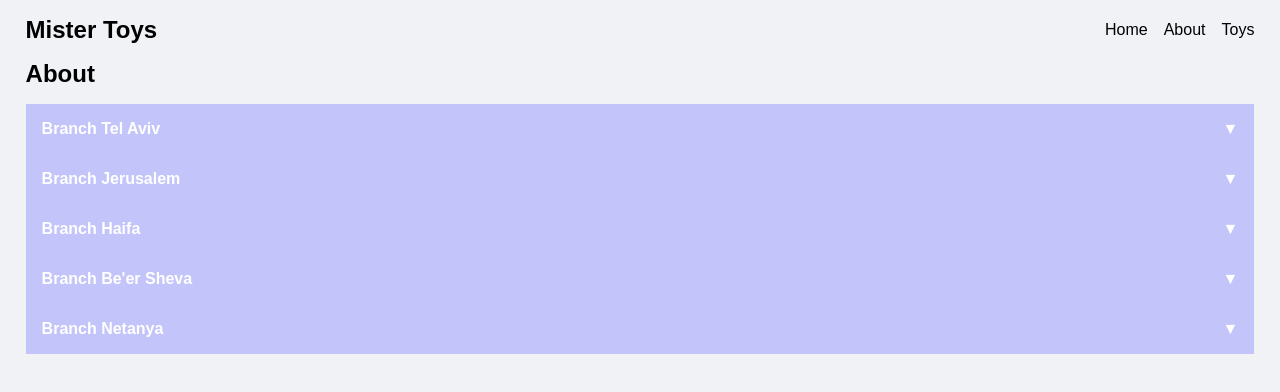
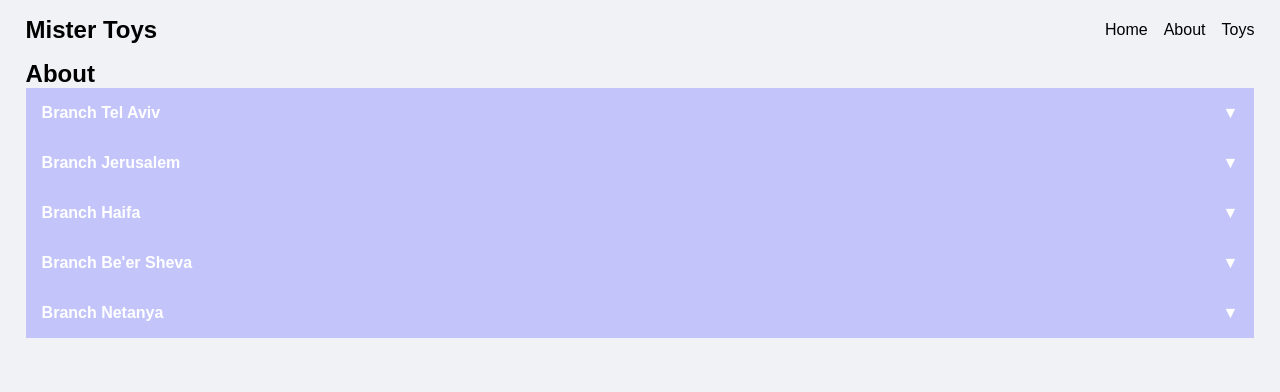
Before and after one commit to Eh2409/mistertoy-frontend, a React (Vite) app: page /about in a window 1280 px wide. Shown: the top 392 px of the page. Built offline with nearby package versions, Linux system fonts and the light colour scheme.

Commit message:
Improve branch list functionality

```diff
--- a/src/assets/style/cmps/BranchList.css
+++ b/src/assets/style/cmps/BranchList.css
@@ -1,3 +1,7 @@
+.branches-list {
+    margin: 0;
+}
+
 .branches-list>.branch-name {
     background-color: var(--chatMessBg1);
     color: white;
--- a/src/cmps/BranchList.jsx
+++ b/src/cmps/BranchList.jsx
@@ -1,10 +1,33 @@
 import { BranchPreview } from "./BranchPreview.jsx"
 
+import { useState, useEffect, useRef, Fragment } from 'react'
+
 export function BranchList({ branches }) {
+
+    const [branchOpen, setBranchOpen] = useState({ branchId: null })
+
+
+    function onToggleBranch(branchId) {
+        setBranchOpen(prev => {
+            if (branchOpen.branchId === branchId) {
+                prev = ({ ...prev, branchId: null })
+            } else {
+                prev = ({ ...prev, branchId: branchId })
+            }
+            return prev
+        })
+    }
+
     return (
         <ul className='branches-list'>
             {branches && branches.length > 0 && branches.map((branch) => {
-                return <BranchPreview key={branch.phone} branch={branch} />
+                return <Fragment key={branch._id}>
+                    <li className='branch-name flex justify-between' onClick={() => onToggleBranch(branch._id)}>
+                        <span>{branch.name}</span>
+                        <span>{branchOpen.branchId === branch._id ? '▲' : '▼'}</span>
+                    </li>
+                    <BranchPreview branch={branch} branchOpen={branchOpen} />
+                </Fragment>
             })}
         </ul>
     )
--- a/src/cmps/BranchPreview.jsx
+++ b/src/cmps/BranchPreview.jsx
@@ -1,26 +1,15 @@
-import { useState, useEffect, useRef, Fragment } from 'react'
 
-export function BranchPreview({ branch }) {
 
-    const [isInfoOpen, setIsInfoOpen] = useState(false)
-
-    function toggeleIsInfoOpen() {
-        setIsInfoOpen(!isInfoOpen)
-    }
+export function BranchPreview({ branch, branchOpen }) {
 
     return (
-        <Fragment>
-            <li className='branch-name flex justify-between' onClick={toggeleIsInfoOpen}>
-                <span>{branch.name}</span>
-                <span>{isInfoOpen ? '▲' : '▼'}</span>
-            </li>
-            <li className={`branch-info ${isInfoOpen ? 'active' : ''}`}>
+
+        <li className={`branch-info ${branchOpen.branchId === branch._id ? 'active' : ''}`}>
             <div className='info-content'>
                 <div><span>Hours of Operation: </span>{branch.hours}</div>
                 <div><span>Phone: </span>{branch.phone}</div>
                 <div><span>Address: </span>{branch.address}</div>
             </div>
         </li>
-        </Fragment>
     )
 }
```
Lines whose indentation alone changed are shown as unchanged.
